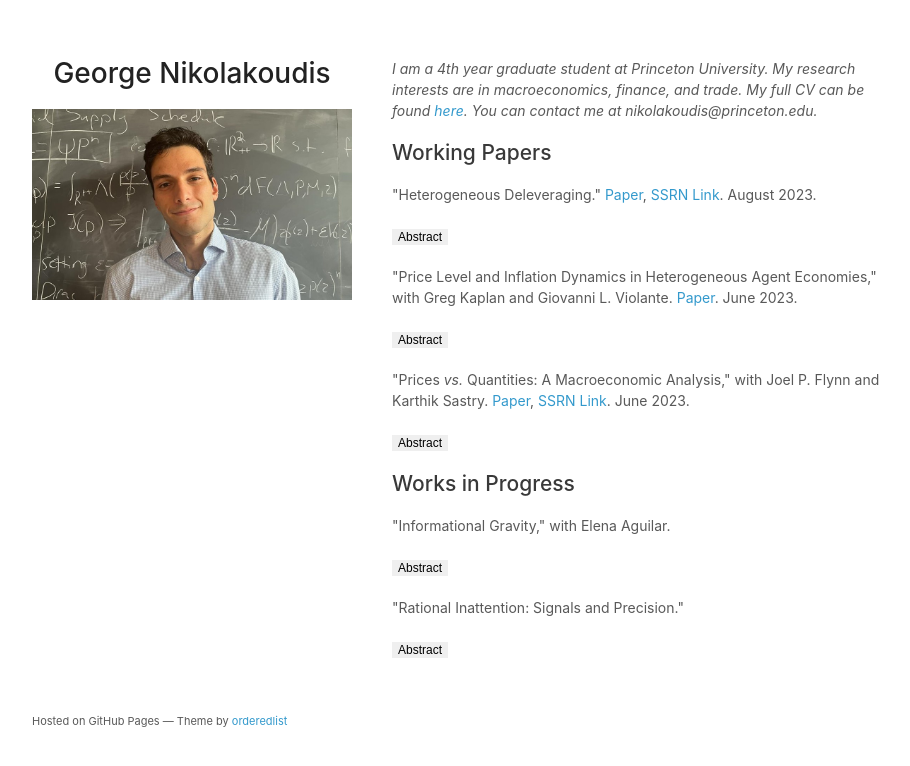
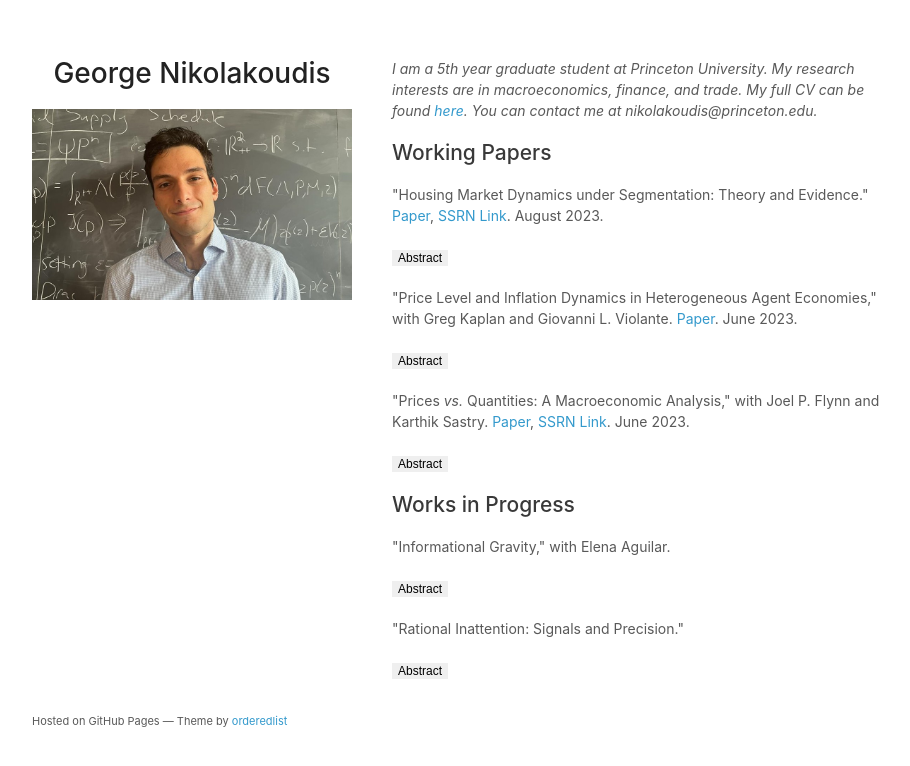
Before and after one commit to nikolakou/nikolakou.github.io, a plain HTML site: page index.html in a window 1280 px wide. Shown: the whole page, without its empty margins (178-1088 px from the left). Drawn offline with Linux system fonts and the light colour scheme.

Commit message:
updated title

```diff
--- a/index.html
+++ b/index.html
@@ -22,7 +22,7 @@
   <head>
     <meta charset="utf-8">
     <meta http-equiv="X-UA-Compatible" content="chrome=1">
-    <title> Georgios Nikolakoudis | 4th year Graduate Student at Princeton University </title>
+    <title> Georgios Nikolakoudis | 5th year Graduate Student at Princeton University </title>
 
     <link rel="stylesheet" href="stylesheets/styles.css">
     <link rel="stylesheet" href="stylesheets/pygment_trac.css">
@@ -39,11 +39,11 @@
       </header>
       <section>
 
-        <p><em>I am a 4th year graduate student at Princeton University. My research interests are in macroeconomics, finance, and trade. My full CV can be found <a href="CV_2022.pdf">here</a>. You can contact me at nikolakoudis@princeton.edu.</em></p>
+        <p><em>I am a 5th year graduate student at Princeton University. My research interests are in macroeconomics, finance, and trade. My full CV can be found <a href="CV_2022.pdf">here</a>. You can contact me at nikolakoudis@princeton.edu.</em></p>
 
 	<h2 id="working-papers">Working Papers</h2>
 
-        <p>"Heterogeneous Deleveraging." <a href="Segmented_Housing_Markets_AUGUST23.pdf">Paper</a>, <a href="https://papers.ssrn.com/sol3/papers.cfm?abstract_id=4251925">SSRN Link</a>. August 2023. </p>
+        <p>"Housing Market Dynamics under Segmentation: Theory and Evidence." <a href="Segmented_Housing_Markets_AUGUST23.pdf">Paper</a>, <a href="https://papers.ssrn.com/sol3/papers.cfm?abstract_id=4251925">SSRN Link</a>. August 2023. </p>
 
 	<button type="button" class="collapse">
         Abstract
```
